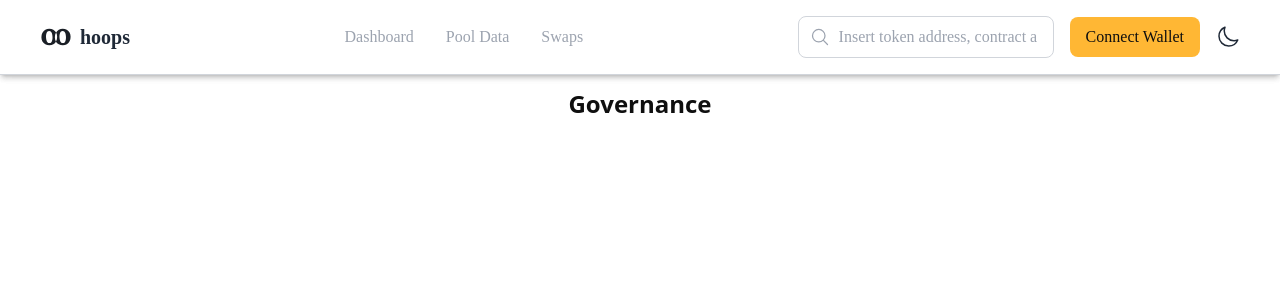
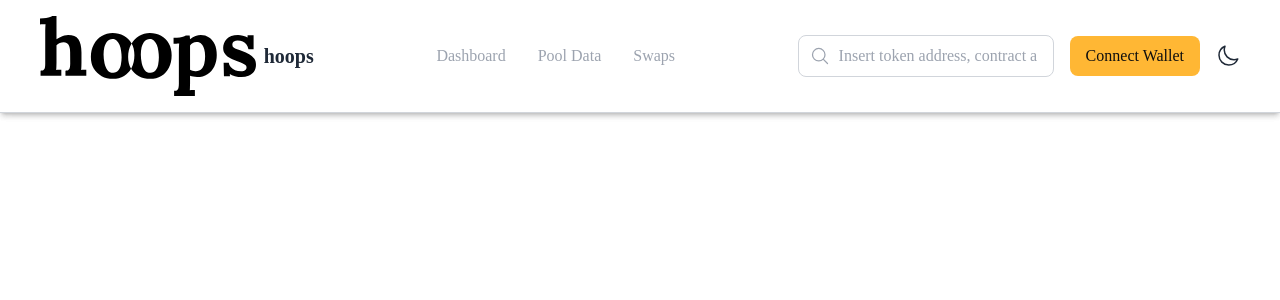
Before and after one commit to Hoops-Finance/dashboard-ui, a Next.js app: page /governance in a window 1280 px wide. Shown: the top 300 px of the page. Built offline with nearby package versions, Linux system fonts and the light colour scheme.

Commit message:
update navbar to svg

```diff
--- a/components/Navbar.tsx
+++ b/components/Navbar.tsx
@@ -23,7 +23,7 @@ const Navbar: React.FC = () => {
       <div className="max-w-screen-2xl mx-auto flex justify-between items-center relative px-6">
         <Link href="/dashboard" className="inline-flex items-center gap-2 font-lora">
           {/* Apply the invert filter in dark mode */}
-          <Image src="/images/logo.svg" alt="Logo" width={128} height={128} className={`h-8 w-auto ${theme === "dark" ? "invert" : ""}`} />
+          <Image src="/images/logo2.svg" alt="Logo" width={64} height={64} className={`h-20 w-auto ${theme === "dark" ? "invert" : ""}`} />
           <span className="text-xl font-bold text-gray-800 dark:text-white">hoops</span>
         </Link>
         <div className="hidden lg:flex space-x-8 relative">
```
Also changed, not shown: public/images/logo2.svg (added).
